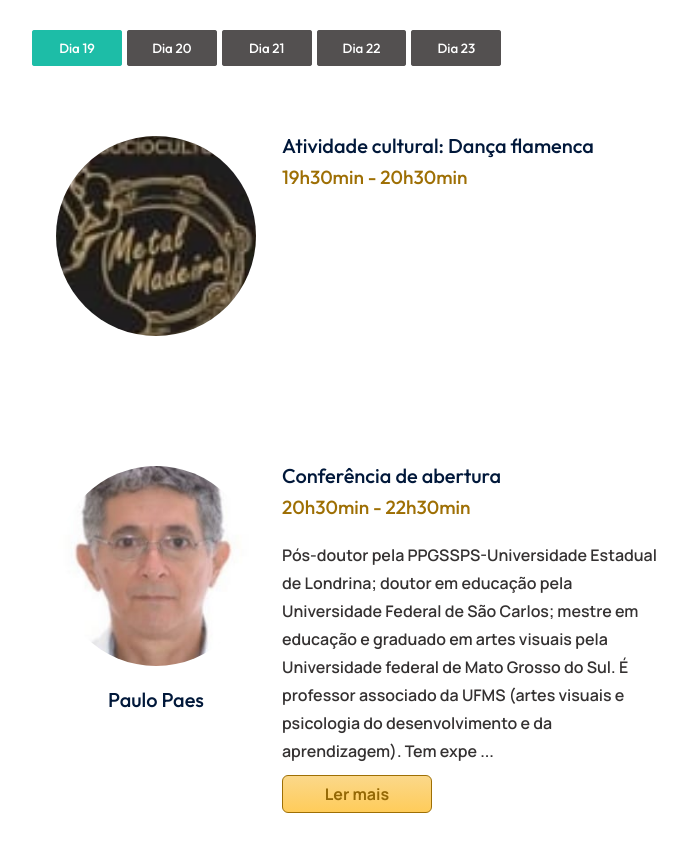
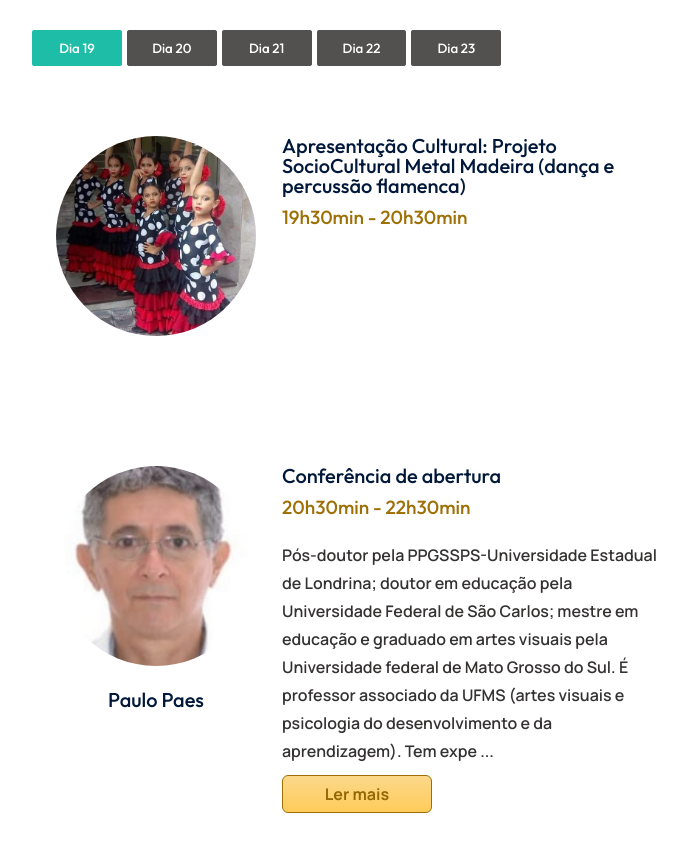
Before and after one commit to eccjr/semaped, a Gatsby site: page / in a window 1280 px wide. Shown: the part 1340-2191 px from the top of the page, without its empty margins (26-713 px from the left). Built offline with nearby package versions, Linux system fonts and the light colour scheme; Gatsby itself is replaced by a stand-in of ours; a web font is replaced by a local one.

Commit message:
correções

```diff
--- a/src/components/Cronograma/cronograma.json
+++ b/src/components/Cronograma/cronograma.json
@@ -2,8 +2,8 @@
     "dia19": [
         {
             "nome": "",
-            "image_url": "cultural.jpeg",
-            "titulo": "Atividade cultural: Dança flamenca",
+            "image_url": "danca_crianca.jpeg",
+            "titulo": "Apresentação Cultural: Projeto SocioCultural Metal Madeira (dança e percussão flamenca)",
             "horario_loc": "19h30min - 20h30min",
             "descricao": "",
             "instagram": "",
@@ -126,9 +126,27 @@
         {
             "nome": "",
             "image_url": "conversa.jpeg",
-            "titulo": "Roda de bate-papo entre professores, coordenadores e gestores, sobre variadas abordagens, concepções e perspectivas da BNCC da Educação infantil e anos iniciais do ensino fundamental.",
+            "titulo": "Mesa-redonda: Rede Municipal de Ensino de São José do Rio Preto e os desafios pós-pandemia",
             "horario_loc": "20h30min - 22h30min",
             "descricao": "",
+            "instagram": "",
+            "linkedin": ""
+        },
+        {
+            "nome": "Prof. Ms. Marcos Danillo Lopes de Sena",
+            "image_url": "image31.jpeg",
+            "titulo": "Mesa-redonda: Rede Municipal de Ensino de São José do Rio Preto e os desafios pós-pandemia",
+            "horario_loc": "20h30min - 22h30min",
+            "descricao": "Graduado em Pedagogia pela Universidade Estadual Paulista Júlio de Mesquita Filho - UNESP/SJRP. Especialista (latu sensu) em Educação Especial e Inclusiva pela FAHE. Especialista (latu sensu) Metodologia do Ensino de Artes. Mestre em Educação pela Universidade Federal de São Carlos (UFSCAR). Atualmente é professor da Rede Municipal de Educação de São José do Rio Preto-SP. É membro da Rede Universitas/Br que está vinculada ao GT 11 da ANPED. Tem se dedicado a estudos na área de Política e Gestão Educacional Brasileira, Avaliação da Educação, Autonomia Universitária e Políticas e Práticas de Inclusão.",
+            "instagram": "",
+            "linkedin": ""
+        },
+        {
+            "nome": "Profa. Ms. Daniele da Cunha Pereira",
+            "image_url": "image32.jpeg",
+            "titulo": "Mesa-redonda: Rede Municipal de Ensino de São José do Rio Preto e os desafios pós-pandemia",
+            "horario_loc": "20h30min - 22h30min",
+            "descricao": "Graduada em pedagogia pela Universidade Estadual Paulista- UNESP Campus de São José do Rio Preto (SP). Mestre em Ensino e Processos Formativos pelo Programa Multidisciplinar Interunidades de Pós Graduação Strictu Sensu (UNESP São José do Rio Preto/Ilha Solteira e Jaboticabal), na linha de pesquisa Tecnologias, Diversidades e Culturas. Pós-graduada - lato sensu - em 'Educação Inclusiva' pela Universidade Cidade de S. Paulo (UNICID) e 'Ética, Valor e Saúde na Educação' pela USP. Atualmente coordenadora pedagógica na Escola Municipal Professor Rubens Cintra Damião.",
             "instagram": "",
             "linkedin": ""
         }
--- a/src/components/Equipe/equipe.json
+++ b/src/components/Equipe/equipe.json
@@ -3,8 +3,8 @@
     {"foto": "image28.png", "nome": "Lucas", "cargo": "Presidente"},
     {"foto": "image26.png", "nome": "Camila", "cargo": "Vice-presidente"},
     {"foto": "image19.png", "nome": "Mariane", "cargo": "Vice-presidente"},
-    {"foto": "image29.jpeg", "nome": "Maria Denise Motta", "cargo": "Coordenadora"},
-    {"foto": "image30.jpeg", "nome": "Professora Fernanda", "cargo": "Coordenadora"},
+    {"foto": "image29.jpeg", "nome": "Prof. Dra.Maria Denise Guedes", "cargo": "Coordenadora"},
+    {"foto": "image30.jpeg", "nome": "Dra. Fernanda Motta de Paula Resende", "cargo": "Coordenadora"},
     {"foto": "image5.png", "nome": "Tatiely", "cargo": "Subcomissão de divulgação"},
     {"foto": "image6.png", "nome": "Larissa Mazi", "cargo": "Subcomissão de patrocínio"},
     {"foto": "image7.png", "nome": "Giulia", "cargo": "Subcomissão de divulgação"},
--- a/src/components/Header/index.js
+++ b/src/components/Header/index.js
@@ -45,7 +45,7 @@ export function Header() {
             <div className="line2"></div>
             <div className="line3"></div>
           </div>
-          <a className="header-botao" href="http://www.geci.ibilce.unesp.br/site/semaped2022z">
+          <a className="header-botao" href="http://www.geci.ibilce.unesp.br/site/semaped2022">
             Inscreva-se
           </a>
         </div>
```
Also changed, not shown: static/danca_crianca.jpeg (added), static/image31.jpeg (added), static/image32.jpeg (added).
